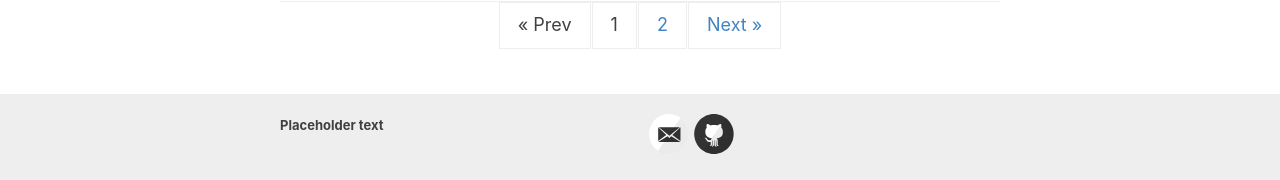
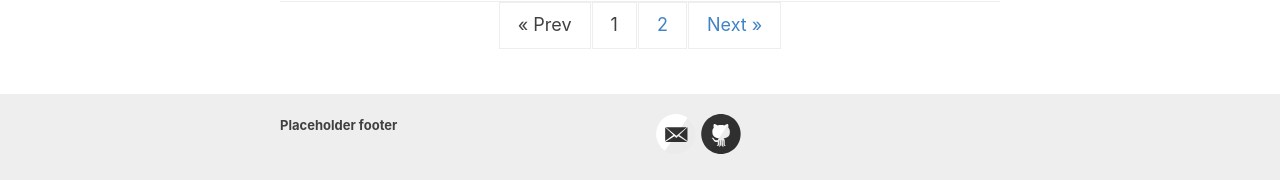
Before and after one commit to LLNL/UEDGE, a Jekyll site: the page built from index.html, in a window 1280 px wide and 900 px high, scrolled down 1563 px. Shown: the part 717-897 px from the top of the window. Built offline with Jekyll 4.4.1, drawn with Linux system fonts in a browser that asks for light colours; the list of posts is cut into pages by our own code.

Commit message:
Fixes footer placeholder

```diff
--- a/_layouts/default.html
+++ b/_layouts/default.html
@@ -47,8 +47,9 @@
       <div class="wrapper-footer">
         <div class="container">
           <footer class="footer">
-            <b style="float: left; font-size:small"> Placeholder text </b>
             {% include svg-icons.html %}
+            <b> </b>
+            <b style="float: left; font-size:small"> Placeholder footer </b>
           </footer>
         </div>
       </div>
```
